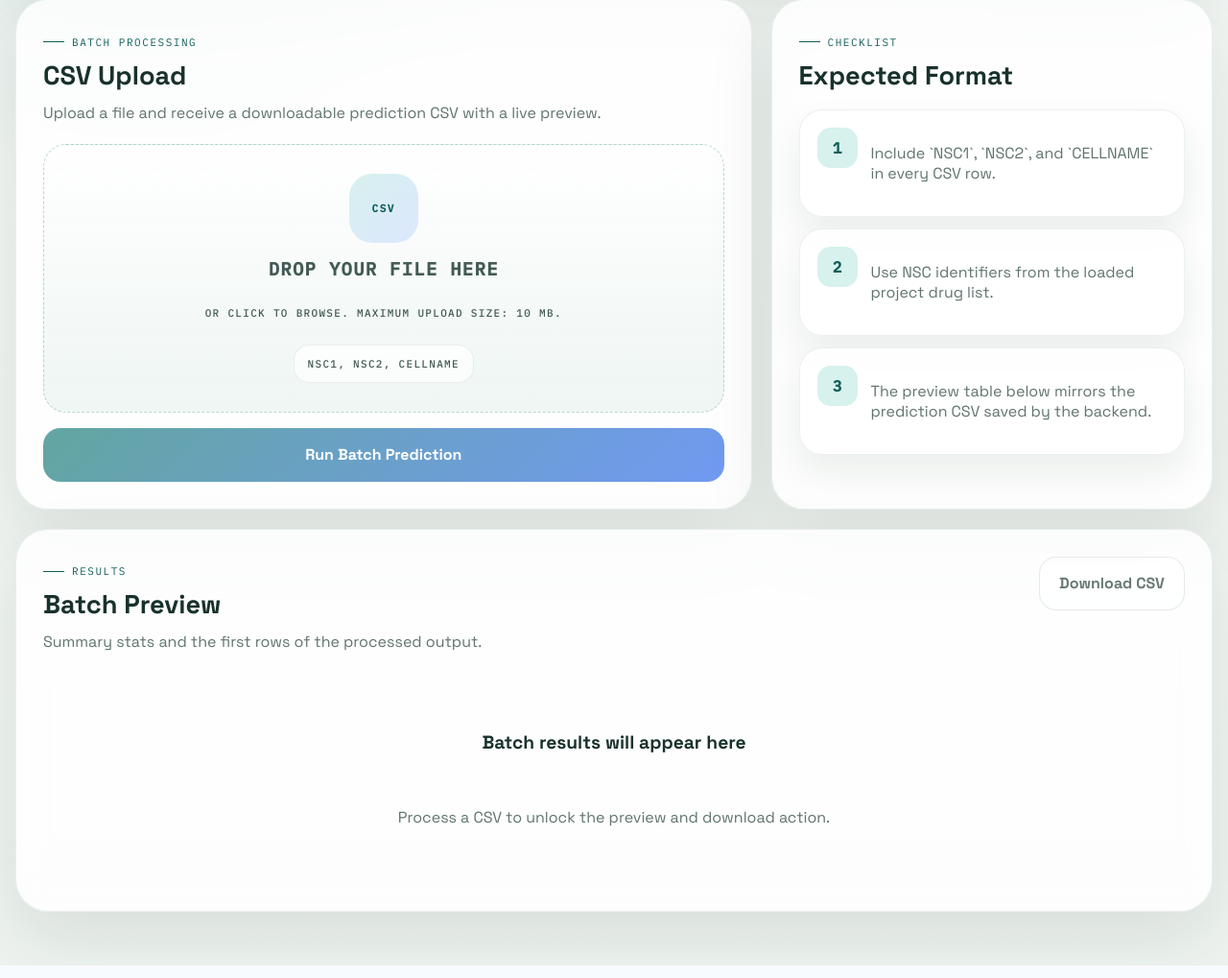
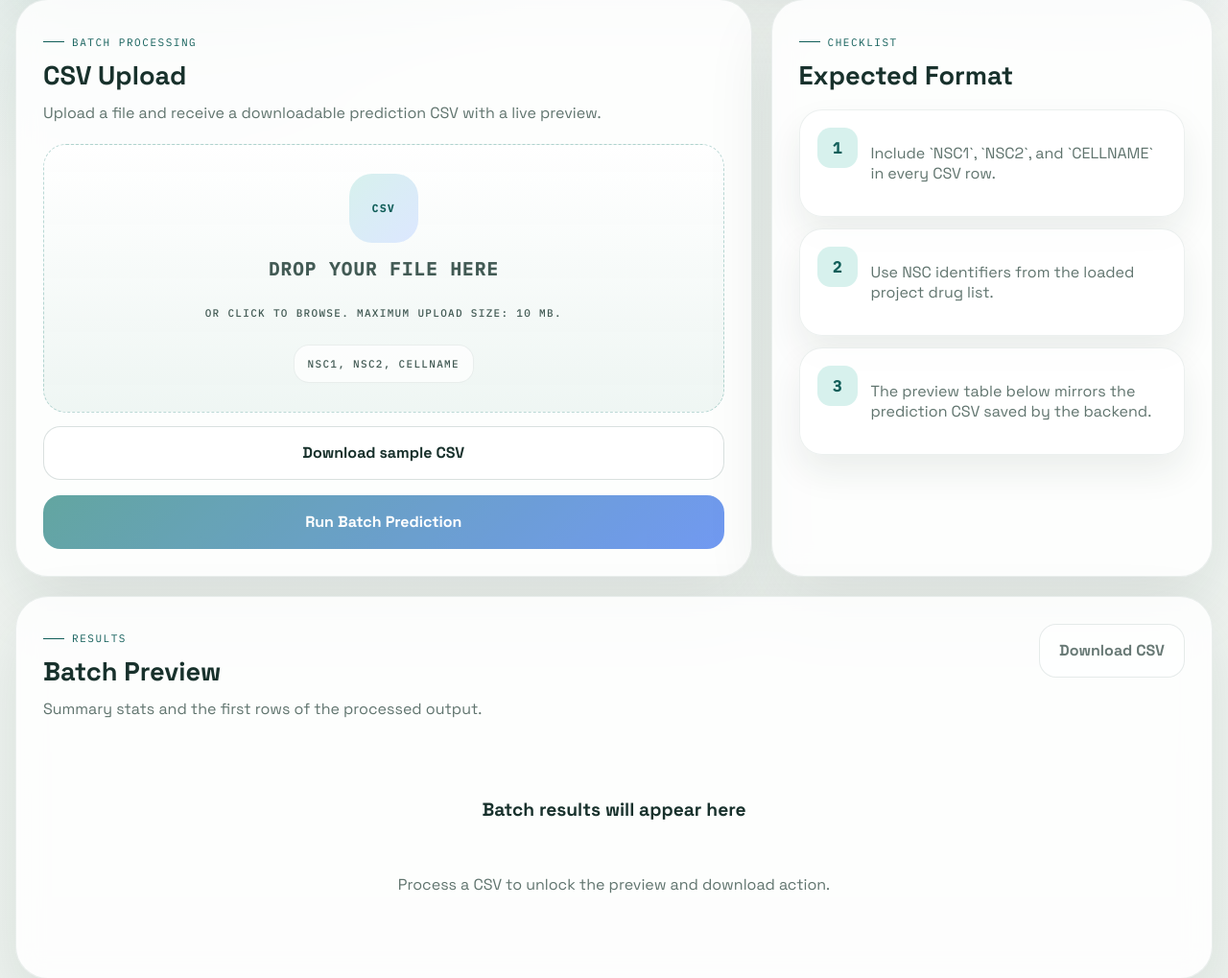
Before and after one commit to LalithSiramdasu/Drug-Synergy-Prediction, a Flask app: page / in a window 1280 px wide, after a click on "Batch". Shown: the part 576-1595 px from the top of the page at 96% size. Run offline with Flask 3, Linux system fonts and the light colour scheme; some libraries are stand-ins or nearby versions.

Commit message:
Implement frontend suggestion 9 - sample CSV download

```diff
--- a/static/css/app.css
+++ b/static/css/app.css
@@ -1775,6 +1775,11 @@ input::placeholder {
   margin-top: 16px;
 }
 
+.sample-csv-button {
+  width: 100%;
+  margin-top: 14px;
+}
+
 .checklist {
   display: grid;
   gap: 12px;
--- a/static/js/app.js
+++ b/static/js/app.js
@@ -35,6 +35,8 @@ const THEME_STORAGE_KEY = "synergylens-theme";
 const PREDICTION_HISTORY_KEY = "synergylens-recent-predictions";
 const MAX_PREDICTION_HISTORY = 5;
 const SAFETY_NOTE_TEXT = "This is a machine-learning screening prediction. It is not biological proof and not clinical advice. Promising synergy predictions should be validated experimentally.";
+const SAMPLE_BATCH_CSV_FILENAME = "batch_prediction_sample.csv";
+const SAMPLE_BATCH_CSV_CONTENT = "NSC1,NSC2,CELLNAME\n740,750,786-0\n740,752,A498\n750,755,A549/ATCC";
 const PREDICTION_FLOW_MESSAGES = [
   "Validating inputs",
   "Building 526-feature vector",
@@ -915,6 +917,7 @@ function bindActions() {
   document.getElementById("explain-btn")?.addEventListener("click", runExplain);
   document.getElementById("drug-info-btn")?.addEventListener("click", loadDrugInfo);
   document.getElementById("batch-run-btn")?.addEventListener("click", runSelectedBatchFile);
+  document.getElementById("sample-csv-btn")?.addEventListener("click", downloadSampleBatchCsv);
   document.getElementById("download-btn")?.addEventListener("click", downloadBatchResults);
 }
 
@@ -1963,20 +1966,30 @@ function batchLabelForRow(row, fallbackLabel) {
 function downloadBatchResults() {
   if (state.batchBlob) {
     const url = URL.createObjectURL(state.batchBlob);
-    const link = document.createElement("a");
-    link.href = url;
-    link.download = "synergy_predictions.csv";
-    link.click();
+    triggerDownload(url, "synergy_predictions.csv");
     URL.revokeObjectURL(url);
     return;
   }
 
   if (state.batchDownloadUrl) {
-    const link = document.createElement("a");
-    link.href = state.batchDownloadUrl;
-    link.download = "synergy_predictions.csv";
-    link.click();
-  }
+    triggerDownload(state.batchDownloadUrl, "synergy_predictions.csv");
+  }
+}
+
+function downloadSampleBatchCsv() {
+  const blob = new Blob([SAMPLE_BATCH_CSV_CONTENT], { type: "text/csv;charset=utf-8" });
+  const url = URL.createObjectURL(blob);
+  triggerDownload(url, SAMPLE_BATCH_CSV_FILENAME);
+  URL.revokeObjectURL(url);
+}
+
+function triggerDownload(url, filename) {
+  const link = document.createElement("a");
+  link.href = url;
+  link.download = filename;
+  document.body.appendChild(link);
+  link.click();
+  link.remove();
 }
 
 function makeDownloadUrl(outputFile) {
--- a/static/js/main.js
+++ b/static/js/main.js
@@ -677,12 +677,12 @@ function previewTable(rows) {
 }
 
 function downloadSampleCsv() {
-  const content = "NSC1,NSC2,CELLNAME\n740,750,786-0\n740,752,A498\n750,755,A549/ATCC\n";
+  const content = "NSC1,NSC2,CELLNAME\n740,750,786-0\n740,752,A498\n750,755,A549/ATCC";
   const blob = new Blob([content], { type: "text/csv" });
   const url = URL.createObjectURL(blob);
   const anchor = document.createElement("a");
   anchor.href = url;
-  anchor.download = "nci_almanac_batch_sample.csv";
+  anchor.download = "batch_prediction_sample.csv";
   document.body.appendChild(anchor);
   anchor.click();
   anchor.remove();
--- a/templates/index.html
+++ b/templates/index.html
@@ -340,6 +340,7 @@
               <p>or click to browse. Maximum upload size: 10 MB.</p>
               <code>NSC1, NSC2, CELLNAME</code>
             </label>
+            <button type="button" class="secondary-button sample-csv-button" id="sample-csv-btn">Download sample CSV</button>
             <button type="button" class="primary-button batch-run-button" id="batch-run-btn" disabled>
               <span id="batch-run-btn-text">Run Batch Prediction</span>
               <span id="batch-run-spinner" class="button-spinner" aria-hidden="true"></span>
```
